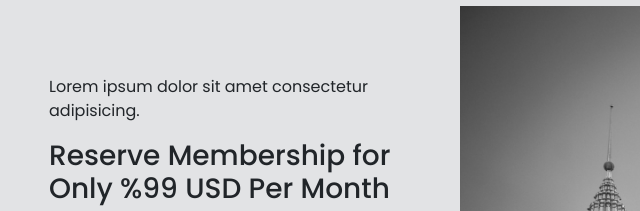
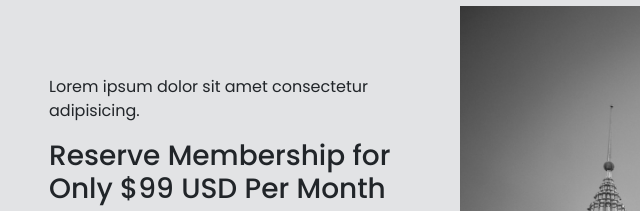
Before and after one commit to jlespartero/jlespartero.github.io, a plain HTML site: page week6/index.html in a window 1280 px wide. Shown: the part 1580-1791 px from the top of the page, 47-687 px from the left. Drawn offline with nearby package versions, Linux system fonts and the light colour scheme.

Commit message:
Update index.html

```diff
--- a/week6/index.html
+++ b/week6/index.html
@@ -178,7 +178,7 @@
             <div class="row g-0">
                 <div class="col-4 d-flex flex-column justify-content-center">
                     <p>Lorem ipsum dolor sit amet consectetur adipisicing.</p>
-                    <h3>Reserve Membership for Only %99 USD Per Month</h3>
+                    <h3>Reserve Membership for Only $99 USD Per Month</h3>
                     <p>Exclusively on the Amalfi Jets App, enjoy a lifestyle concierge team, VIP status at out partners, and more.</p>
                     <p><button type="button" class="btn btn-warning">Read More</button></p>
                 </div>
```
